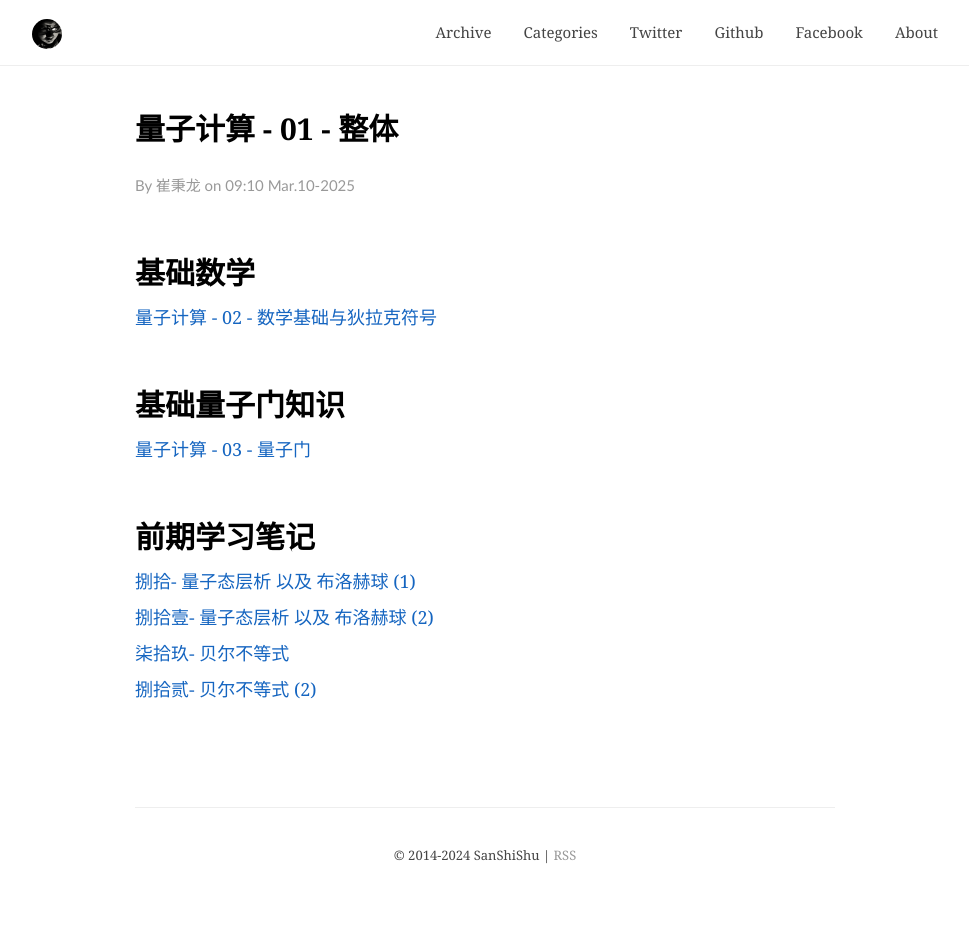
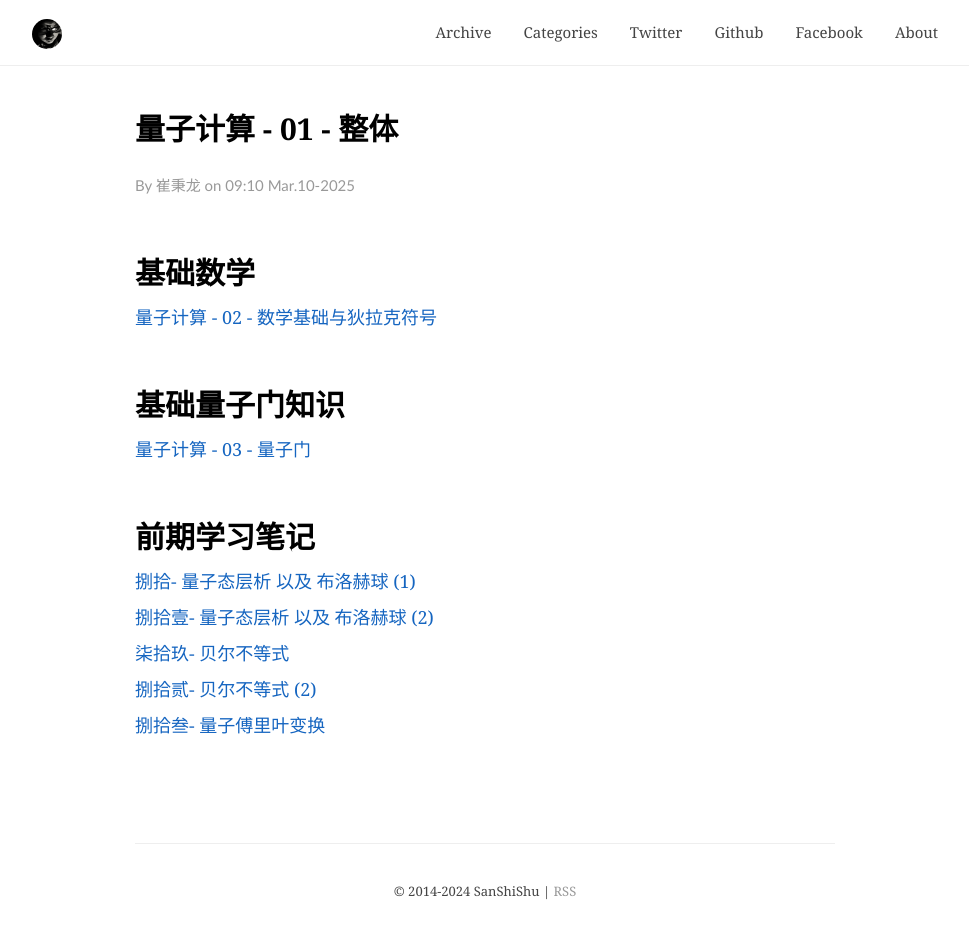
Before and after one commit to BerryBC/berrybc.github.io, a Jekyll site: the page built from _posts/Learn/Quantum_Computing/2025-03-10-Quantum_Computing-01-Overall.md, in a window 1280 px wide. Shown: the whole page, without its empty margins (155-1124 px from the left). Built offline with Jekyll 4.4.1, drawn with Linux system fonts in a browser that asks for light colours; before the commit the page ends 903 px from its top, so only the background shows below that.

Commit message:
更新一下 Overall 的事情

```diff
--- a/_posts/Learn/Quantum_Computing/2025-03-10-Quantum_Computing-01-Overall.md
+++ b/_posts/Learn/Quantum_Computing/2025-03-10-Quantum_Computing-01-Overall.md
@@ -24,3 +24,5 @@
 [柒拾玖- 贝尔不等式](https://berrybc.github.io/%E4%B8%89%E4%B8%96%E4%B9%A6%E8%AE%B0%E5%BD%95/79-Bell_s-inequality/)
 
 [捌拾贰- 贝尔不等式 (2)](https://berrybc.github.io/%E4%B8%89%E4%B8%96%E4%B9%A6%E8%AE%B0%E5%BD%95/82-Bell_s-inequality_2/)
+
+[捌拾叁- 量子傅里叶变换](https://berrybc.github.io/%E4%B8%89%E4%B8%96%E4%B9%A6%E8%AE%B0%E5%BD%95/83-Quantum_fourier/)
```
